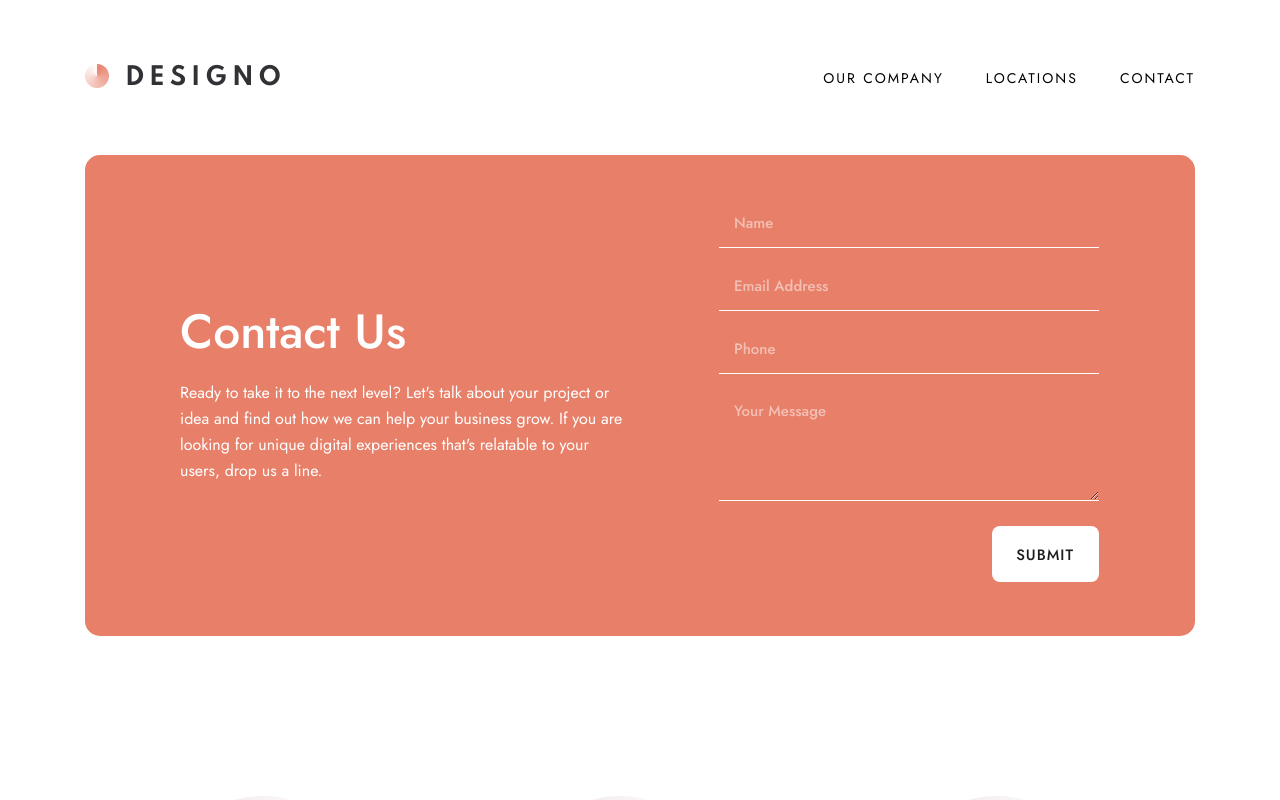
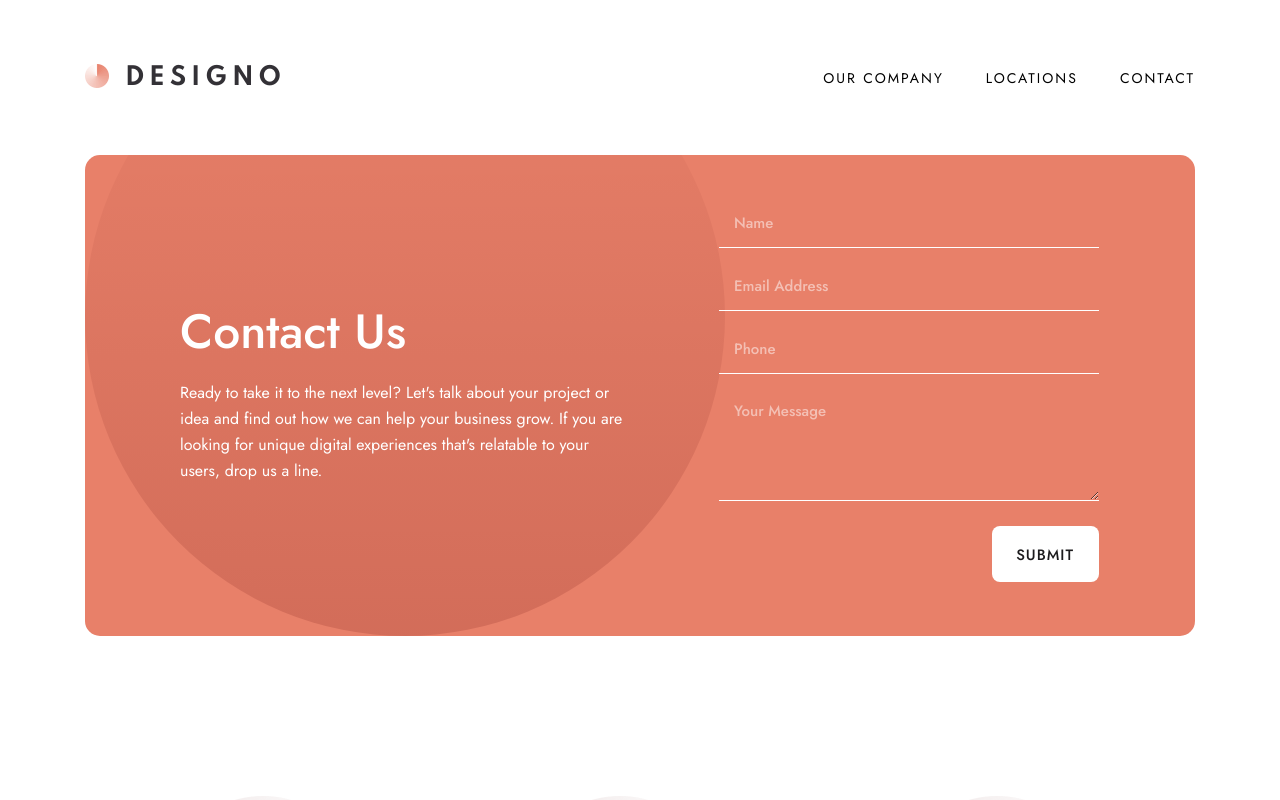
Before and after one commit to luAr26/designo-multi-page-website, a Next.js app: page /contact in a window 1280 px wide. Shown: the top 800 px of the page. Built offline with nearby package versions, Linux system fonts and the light colour scheme.

Commit message:
Add background images to the contact and locations pages.

```diff
--- a/app/contact/page.tsx
+++ b/app/contact/page.tsx
@@ -6,7 +6,7 @@ import { Toaster } from "react-hot-toast";
 const Contact = () => {
   return (
     <>
-      <main>
+      <main className="main-contact">
         <ContactForm />
         <LocationsSection />
       </main>
--- a/app/globals.css
+++ b/app/globals.css
@@ -82,6 +82,12 @@
   background-position: right 0 top -140px;
 }
 
+.contact-hero-container {
+  background-image: url("/assets/contact/mobile/bg-pattern-hero-contact-mobile.svg");
+  background-repeat: no-repeat;
+  background-position: left -92px top 0;
+}
+
 .world-class-talent-container > div:last-child {
   background-image: url("/assets/shared/mobile/bg-pattern-1-circle.svg"),
     url("/assets/shared/mobile/bg-pattern-1-circle.svg"),
@@ -101,6 +107,15 @@
   background-position:
     left 0 top 0,
     left 0 top 292px,
+    left 292px top 292px;
+}
+
+.location-info-container {
+  background-image: url("/assets/shared/mobile/bg-pattern-1-circle.svg"),
+    url("/assets/shared/mobile/bg-pattern-1-circle.svg");
+  background-repeat: no-repeat;
+  background-position:
+    left 0 top 0,
     left 292px top 292px;
 }
 
@@ -132,6 +147,12 @@
     background-position: right 170.55px bottom 101.33px;
   }
 
+  .contact-hero-container {
+    background-image: url("/assets/contact/desktop/bg-pattern-hero-desktop.svg");
+    background-repeat: no-repeat;
+    background-position: left -123px top -83px;
+  }
+
   .world-class-talent-container > div:last-child {
     background-image: url("/assets/shared/mobile/bg-pattern-1-circle.svg"),
       url("/assets/shared/mobile/bg-pattern-1-circle.svg"),
@@ -152,6 +173,15 @@
       left 94px top -212px,
       left 94px top 80px,
       right 11px bottom 44px;
+  }
+
+  .location-info-container {
+    background-image: url("/assets/shared/mobile/bg-pattern-1-circle-2.svg"),
+      url("/assets/shared/mobile/bg-pattern-1-circle.svg");
+    background-repeat: no-repeat;
+    background-position:
+      left 0 bottom 0,
+      left 292px bottom 0;
   }
 }
 
@@ -192,6 +222,12 @@
       right -396px top 1582px;
   }
 
+  .main-contact {
+    background-image: url("/assets/shared/desktop/bg-pattern-leaf.svg");
+    background-repeat: no-repeat;
+    background-position: right 0 top 730px;
+  }
+
   .call-to-action-container {
     background-image: url("/assets/shared/desktop/bg-pattern-call-to-action.svg");
     background-size: 75%;
@@ -216,6 +252,10 @@
     background-position: right 0 bottom 0;
   }
 
+  .contact-hero-container {
+    background-position: left 0 bottom 0;
+  }
+
   .world-class-talent-container > div:last-child {
     background-image: url("/assets/shared/mobile/bg-pattern-1-circle-2.svg"),
       url("/assets/shared/mobile/bg-pattern-1-circle-2.svg"),
--- a/components/ContactForm.tsx
+++ b/components/ContactForm.tsx
@@ -33,7 +33,7 @@ const ContactForm = () => {
   });
   return (
     <div className="tablet:container">
-      <div className="flex flex-col items-center bg-primary px-6 py-[72px] text-white tablet:items-start tablet:rounded-[15px] tablet:px-[58px] tablet:py-[71px] desktop:flex-row desktop:items-center desktop:pb-[54px] desktop:pl-[95px] desktop:pr-[96px] desktop:pt-[55px]">
+      <div className="contact-hero-container flex flex-col items-center bg-primary px-6 py-[72px] text-white tablet:items-start tablet:rounded-[15px] tablet:px-[58px] tablet:py-[71px] desktop:flex-row desktop:items-center desktop:pb-[54px] desktop:pl-[95px] desktop:pr-[96px] desktop:pt-[55px]">
         <div className="text-center tablet:text-left">
           <h2 className="text-h1-sm tablet:text-h1">Contact Us</h2>
           <p className="mt-6 max-w-[70ch] text-body-sm tablet:text-body desktop:pr-[95px]">
--- a/components/LocationInfo.tsx
+++ b/components/LocationInfo.tsx
@@ -34,13 +34,8 @@ const LocationInfo = ({
         <div className="relative h-[320px] w-full shrink-0 overflow-clip tablet:h-[326px] tablet:rounded-[15px] desktop:h-[326px] desktop:w-[350px]">
           <Map posix={coords} zoom={15} name={name} />
         </div>
-        <div className="bg-[#FDF3F0] px-6 py-20 text-center text-dark-gray tablet:rounded-[15px] tablet:py-[88px] tablet:pl-[75px] tablet:pr-[74px] tablet:text-left desktop:flex desktop:flex-1 desktop:flex-col desktop:pl-[95px] desktop:pr-[95px] desktop:text-left">
-          <h2
-            className={twMerge(
-              "text-h1-sm text-primary tablet:text-h2",
-              "tablet:tracking-[0]",
-            )}
-          >
+        <div className="location-info-container bg-[#FDF3F0] px-6 py-20 text-center text-dark-gray tablet:rounded-[15px] tablet:py-[88px] tablet:pl-[75px] tablet:pr-[74px] tablet:text-left desktop:flex desktop:flex-1 desktop:flex-col desktop:pl-[95px] desktop:pr-[95px] desktop:text-left">
+          <h2 className="text-h1-sm text-primary tablet:text-h2 tablet:tracking-[0]">
             {country}
           </h2>
           <div className="tablet:flex tablet:space-x-[60px]">
```
